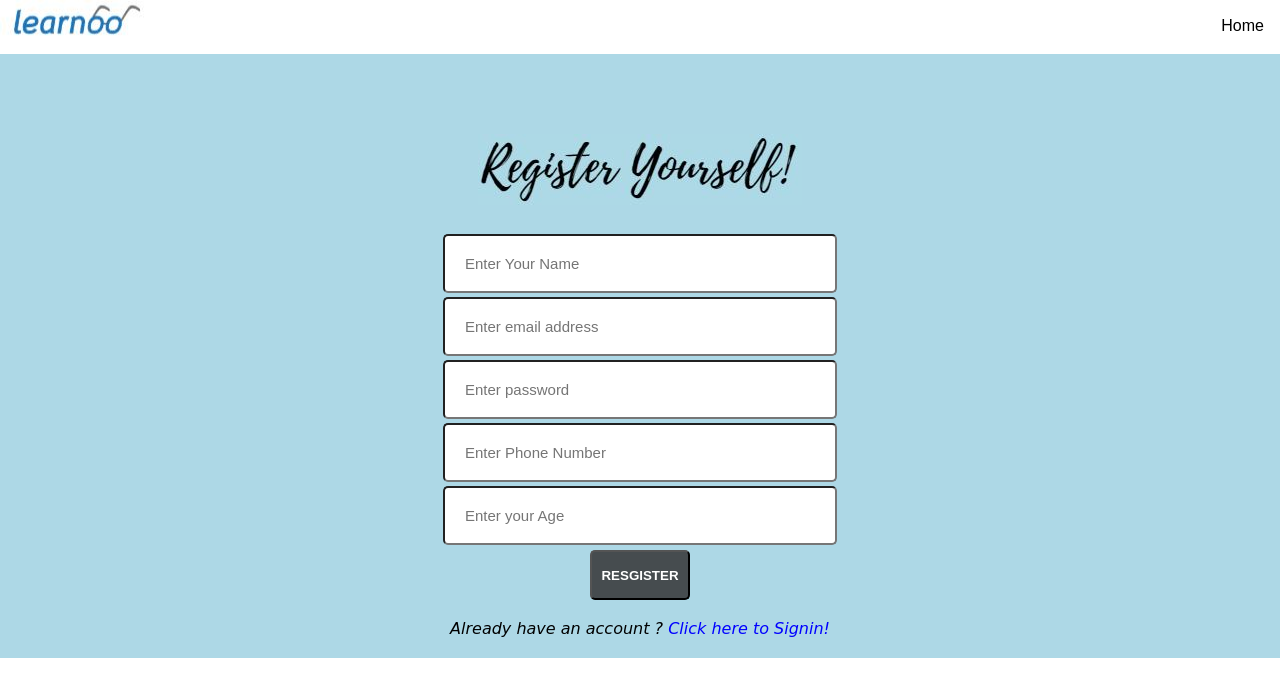
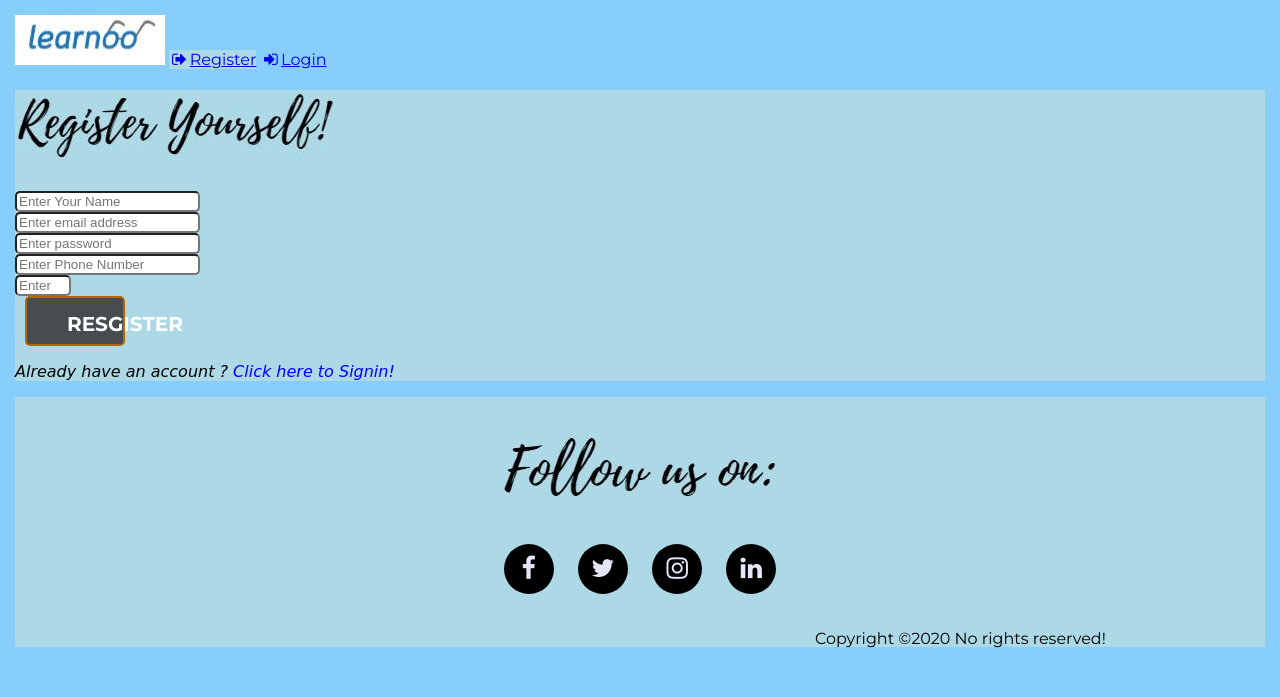
Before and after one commit to Manvisekhri08/Learning-Portal, a Flask app: page /signup/ in a window 1280 px wide. Shown: the top 697 px of the page. Run offline with Flask 2, Linux system fonts and the light colour scheme.

Commit message:
Update signup.html

```diff
--- a/templates/signup.html
+++ b/templates/signup.html
@@ -2,20 +2,22 @@
 <html lang="en">
   <title> Learning Portal</title>
   <head>
-    <link href="../static/css/style.css"  rel="stylesheet">
+    <link href="../static/css/main.css" rel="stylesheet" >
+    <link rel="stylesheet" href="https://cdnjs.cloudflare.com/ajax/libs/font-awesome/4.7.0/css/font-awesome.min.css">
   </head>
     <body>
       <header>
         <div class="nav">
           <img src="../static/name.JPG" style="width: 150px; height:50px;">
-        <a style=" margin-top:3px;margin-bottom:3px;" href="{{url_for('index')}}">Home</a>
+           <a style=" margin-top:3px;margin-bottom:3px;background-color:lightblue;" href=#><i class="fa fa-sign-out fa-fw"></i>Register</a>
+        <a style=" margin-top:3px;margin-bottom:3px; " href="{{url_for('index')}}"><i class="fa fa-sign-in fa-fw"></i>Login</a>
         </div>
       </header>
 
       <div class="container" style="height: 90%; background-color:lightblue; ">
         <h1 style=" color:black"><img src="../static/register.JPG"></h1>
         <div class="email"> {{text | safe}} </div>
-        <form action="{{url_for('home1')}}" method="POST">
+        <form action="{{url_for('register')}}" method="POST">
           <input style="border-radius:5px ;" title="Your email will be safe with us" placeholder="Enter Your Name" type="text" name="full_name" required> <br>
           <input style="border-radius:5px ;" title="Your email will be safe with us" placeholder="Enter email address" type="email" name="email_name" required> <br>
           <input style="border-radius:5px ;" title="Must contain at least one number and one uppercase and lowercase letter, and at least 8 or more characters" placeholder="Enter password"
@@ -27,7 +29,24 @@
           <p style="color:black; font-size: 16px; font-family:cursive; font-style: italic;">Already have an account ?<a  href="{{ url_for('index')}}" style="text-decoration: none;  color: blue; "> Click here to Signin!</a></p>
         </form>
       </div>
-
+      <div style="width: 100%;height:250px;margin:auto;background-color:lightblue;padding: 20px 0px;margin-top: 0px;">
+        <!-- <p>Contact Us on</p> -->
+    <p style="text-align: center;"><img src="../static/footer.JPG"></p>
+        <div style="width:100%;height: 30px;margin:auto;">
+          <ul style=" margin: 0px;padding: 0px;text-align: center;">
+              <br>
+            <li style="display: inline-block;width: 50px;height: 50px;margin: 0px 10px; border-radius: 100%;background-color:black;"><a style="columns: #272727;font-size:25px;display: block;" href="https://www.facebook.com/" target="_blank"><i style=" line-height: 50px; color:lavender" class="fa fa-facebook"></i></a></li>
+            <li style="display: inline-block;width: 50px;height: 50px;margin: 0px 10px; border-radius: 100%;background-color:black;"><a style="columns: #272727;font-size:25px;display: block;" href="https://twitter.com/" target="_blank"><i style=" line-height: 50px;color:lavender" class="fa fa-twitter"></i></a></li>
+            <li style="display: inline-block;width: 50px;height: 50px;margin: 0px 10px; border-radius: 100%;background-color:black;"><a style="columns: #272727;font-size:25px;display: block;" href="https://www.instagram.com" target="_blank"><i style=" line-height: 50px;color:lavender" class="fa fa-instagram"></i></a></li>
+            <li style="display: inline-block;width: 50px;height: 50px;margin: 0px 10px; border-radius: 100%;background-color:black;"><a style="columns: #272727;font-size:25px;display: block;" href="https://github.com/Lipakshi-Arora" target="_blank"><i style=" line-height: 50px;color:lavender" class="fa fa-linkedin"></i></a></li>
+          </ul>
+          <br>
+          <p style="align-items: center;
+          margin-left: 800px;">
+            Copyright ©2020 No rights reserved!
+          </p>
+        </div>
+      </div>
 
     </body>
 </html>
```
